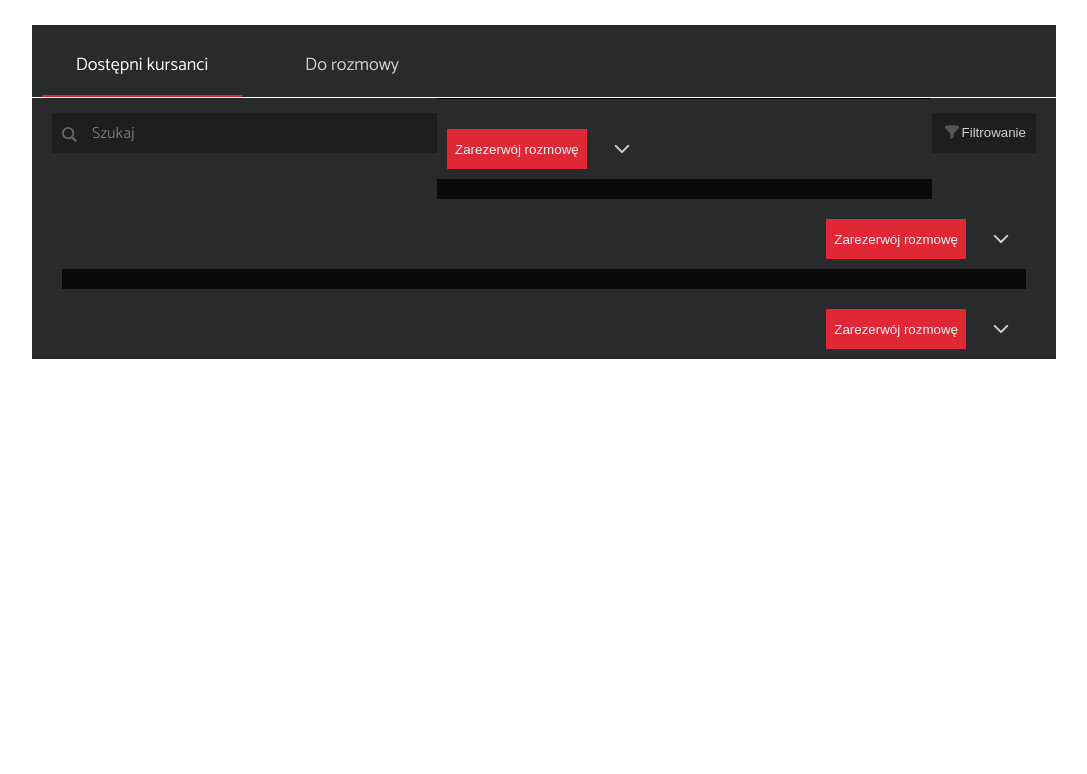
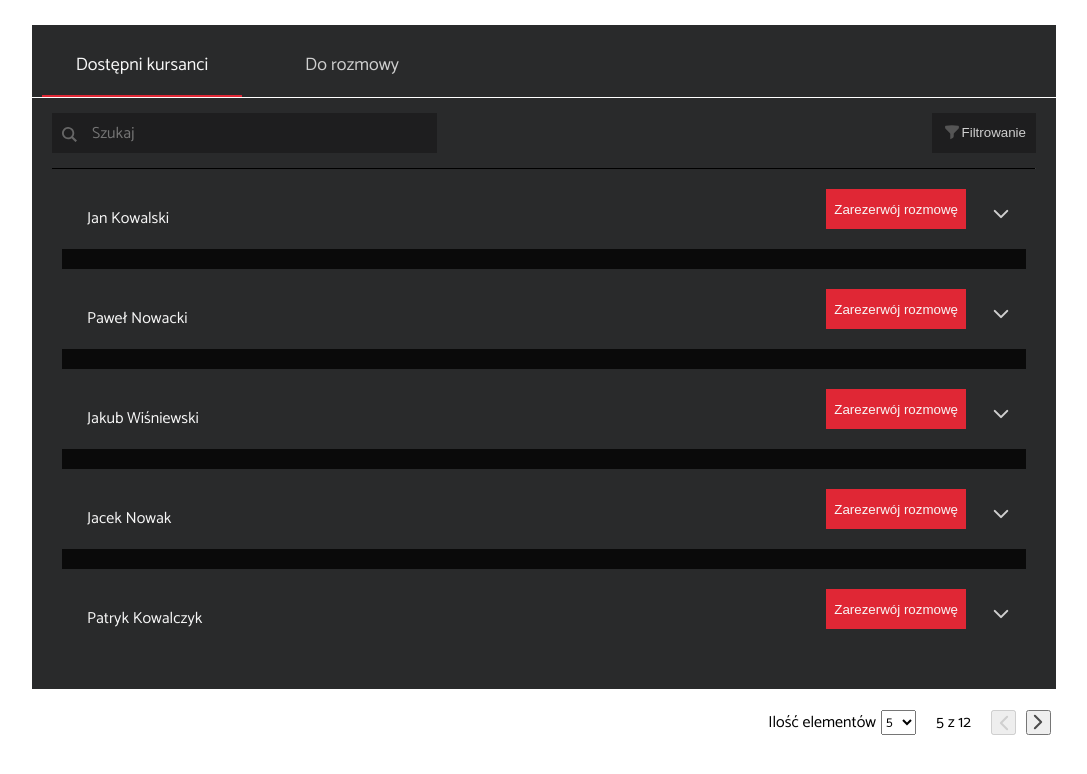
Before and after one commit to MateuszSzczukiewicz/MegaK-grupa3-frontend, a React (Vite) app: page /students in a window 1280 px wide. Shown: the top 774 px of the page, without its empty margins (96-1183 px from the left). Built offline with nearby package versions, Linux system fonts and the light colour scheme.

Commit message:
StudentsPageMain changed

```diff
--- a/src/components/molecules/StudentsPageMain/StudentsPageMain.style.ts
+++ b/src/components/molecules/StudentsPageMain/StudentsPageMain.style.ts
@@ -1,10 +1,16 @@
 import styled from 'styled-components';
 
 export const StudentsMainStyle = styled.main`
-    padding: 0 20px;
+    padding: 0 20px 40px 20px;
     background-color: ${({ theme }) => theme.color.grey6};
 `
 export const HrStyle = styled.hr`
     border-bottom: none;
     border-color: ${({ theme }) => theme.color.grey8};
 `;
+
+export const TopStyle = styled.div`
+    display: flex;
+    justify-content: space-between;
+    flex-wrap: wrap;
+`
--- a/src/components/molecules/StudentsPageMain/StudentsPageMain.tsx
+++ b/src/components/molecules/StudentsPageMain/StudentsPageMain.tsx
@@ -1,24 +1,61 @@
-import {StudentsMainStyle, HrStyle} from './StudentsPageMain.style'
+import {StudentsMainStyle, TopStyle, HrStyle} from './StudentsPageMain.style'
 import {StudentRow} from "../StudentRow/StudentRow";
 import {SearchBar} from "../../atoms/SearchBar/SearchBar";
 import {FilterBtn} from "../../atoms/FilterBtn/FilterBtn";
+import {useEffect, useState} from "react";
+import {StudentsPageFooter} from "../StudentsPageFooter/StudentsPageFooter";
 
 type Props ={
     simplified:boolean;
+    studentsList:any;
 }
 
-export const StudentsPageMain = ({simplified}:Props) =>{
+export const StudentsPageMain = ({simplified,studentsList}:Props) =>{
+
+    const [rowsLimit, setRowsLimit] = useState<number>(5);
+    const [activePage, setActivePage] = useState<number>(0);
+    const [searchBarValue, setSearchBarValue] = useState<string>('');
+
+    const [studentsRows, setStudentsRows] = useState(studentsList);
+
+    useEffect(() => {
+        setStudentsRows(
+            studentsList.filter(student => `${student.name} ${student.surname}`.includes(searchBarValue)
+        ));
+    }, [searchBarValue]);
+
+
+    const renderRows = studentsRows.map( (student,i) => {
+        const condition = (i+1 > activePage * rowsLimit && i < (activePage+1) * rowsLimit);
+
+        return (condition) ? <StudentRow
+            key={student.id}
+            simplified={simplified}
+            name={student.name}
+            surname={student.surname}
+            reservationDate={student.reservationDate}
+        /> : null
+    })
 
     return(
+        <>
         <StudentsMainStyle>
-            <SearchBar/>
-            <FilterBtn/>
+            <TopStyle>
+                <SearchBar setSearchBarValue={setSearchBarValue}/>
+                <FilterBtn/>
+            </TopStyle>
 
             <HrStyle/>
-            <StudentRow simplified={simplified}/>
-            <StudentRow simplified={simplified}/>
-            <StudentRow simplified={simplified}/>
-            {/* Students.map() ...*/}
+            {renderRows}
         </StudentsMainStyle>
+
+        <StudentsPageFooter
+            rowsLimit={rowsLimit}
+            setRowsLimit={setRowsLimit}
+            LengthOfStudentsList={studentsRows.length}
+            activePage={activePage}
+            setActivePage={setActivePage}
+        />
+        </>
     )
 }
```
